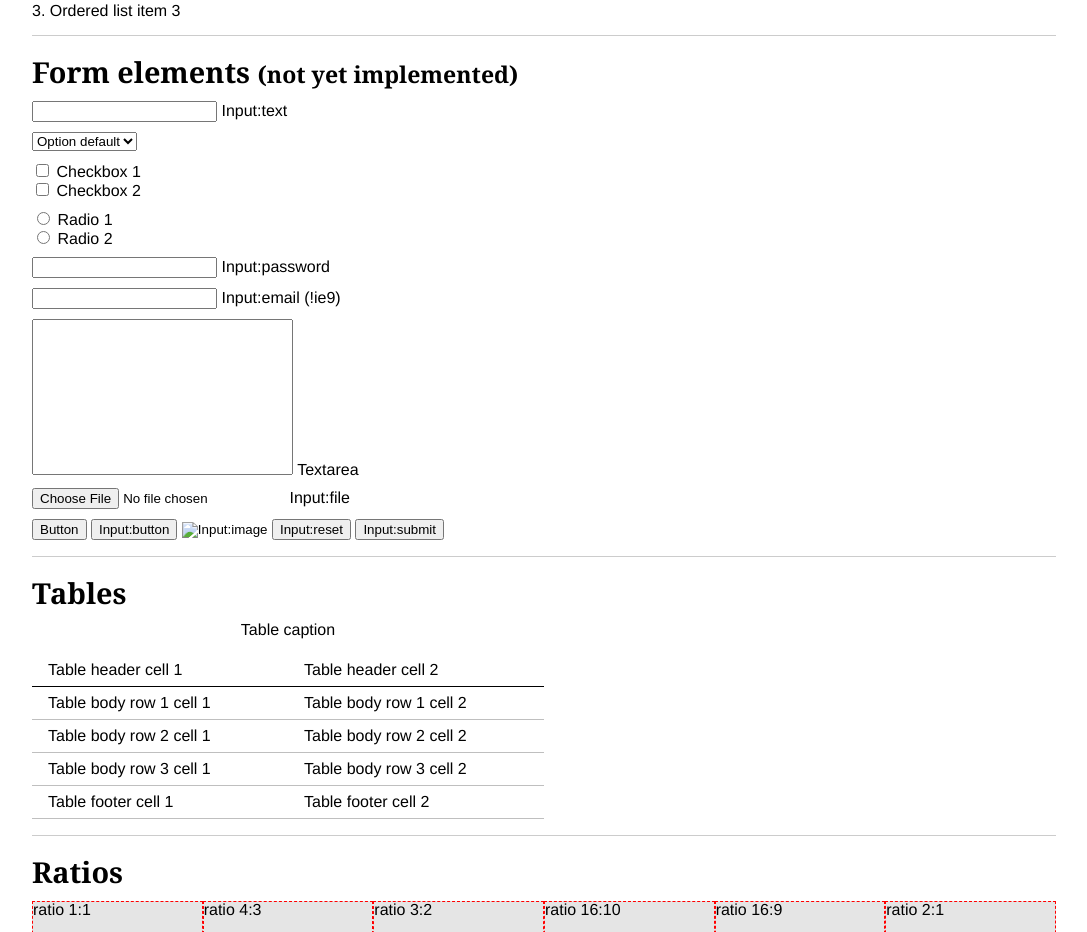
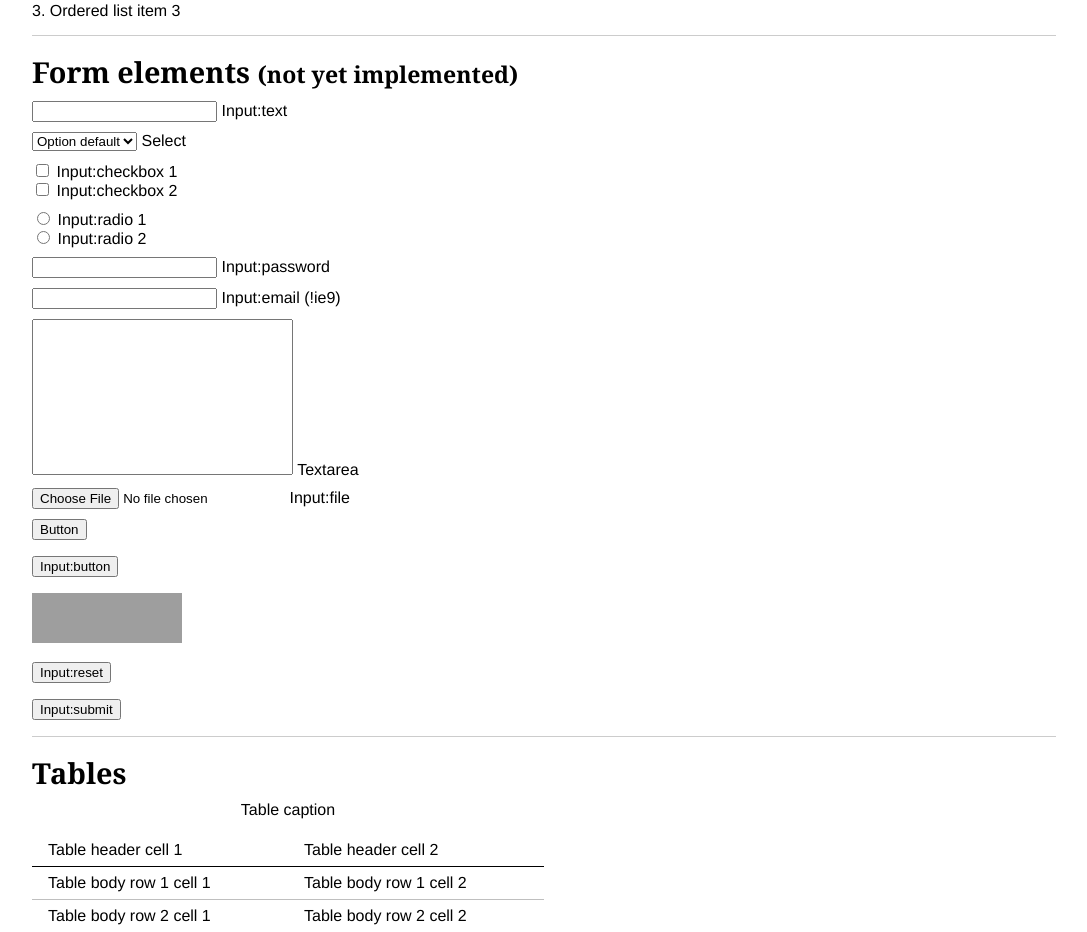
Before and after one commit to Orlmente/least-css, a website: page builds/scaffold-test-run.html in a window 1280 px wide. Shown: the part 2153-3085 px from the top of the page, without its empty margins (96-1183 px from the left). Drawn offline with nearby package versions, Linux system fonts and the light colour scheme; files that its build step writes are made by us from their sources; grey boxes are pictures that could not be loaded.

Commit message:
updated labels for form

```diff
--- a/builds/scaffold-test-run.html
+++ b/builds/scaffold-test-run.html
@@ -155,25 +155,26 @@
                             <option value="1.3">Option 1.3</option>
                         </optgroup>
                     </select>
+                    <label for="select">Select</label>
                 </fieldset>
                 <fieldset>
                     <div class="cf">
                         <input type="checkbox" name="check" id="check-1">
-                        <label for="check-1">Checkbox 1</label>
+                        <label for="check-1">Input:checkbox 1</label>
                     </div>
                     <div class="cf">
                         <input type="checkbox" name="check" id="check-2">
-                        <label for="check-2">Checkbox 2</label>
+                        <label for="check-2">Input:checkbox 2</label>
                     </div>
                 </fieldset>
                 <fieldset>
                     <div class="cf">
                         <input type="radio" name="radio" id="radio-1">
-                        <label for="radio-1">Radio 1</label>
+                        <label for="radio-1">Input:radio 1</label>
                     </div>
                     <div class="cf">
                         <input type="radio" name="radio" id="radio-2">
-                        <label for="radio-2">Radio 2</label>
+                        <label for="radio-2">Input:radio 2</label>
                     </div>
                 </fieldset>
                 <fieldset>
@@ -193,10 +194,10 @@
                     <label for="file">Input:file</label>
                 </fieldset>
                 <div>
-                    <button>Button</button>
-                    <input type="button" value="Input:button">
-                    <input type="image" src="#" alt="Input:image">
-                    <input type="reset" value="Input:reset">
+                    <button>Button</button><br/><br/>
+                    <input type="button" value="Input:button"><br/><br/>
+                    <input type="image" src="https://placekitten.com/150/50" alt="Input:image"><br/><br/>
+                    <input type="reset" value="Input:reset"><br/><br/>
                     <input type="submit" value="Input:submit">
                 </div>
             </form>
```
